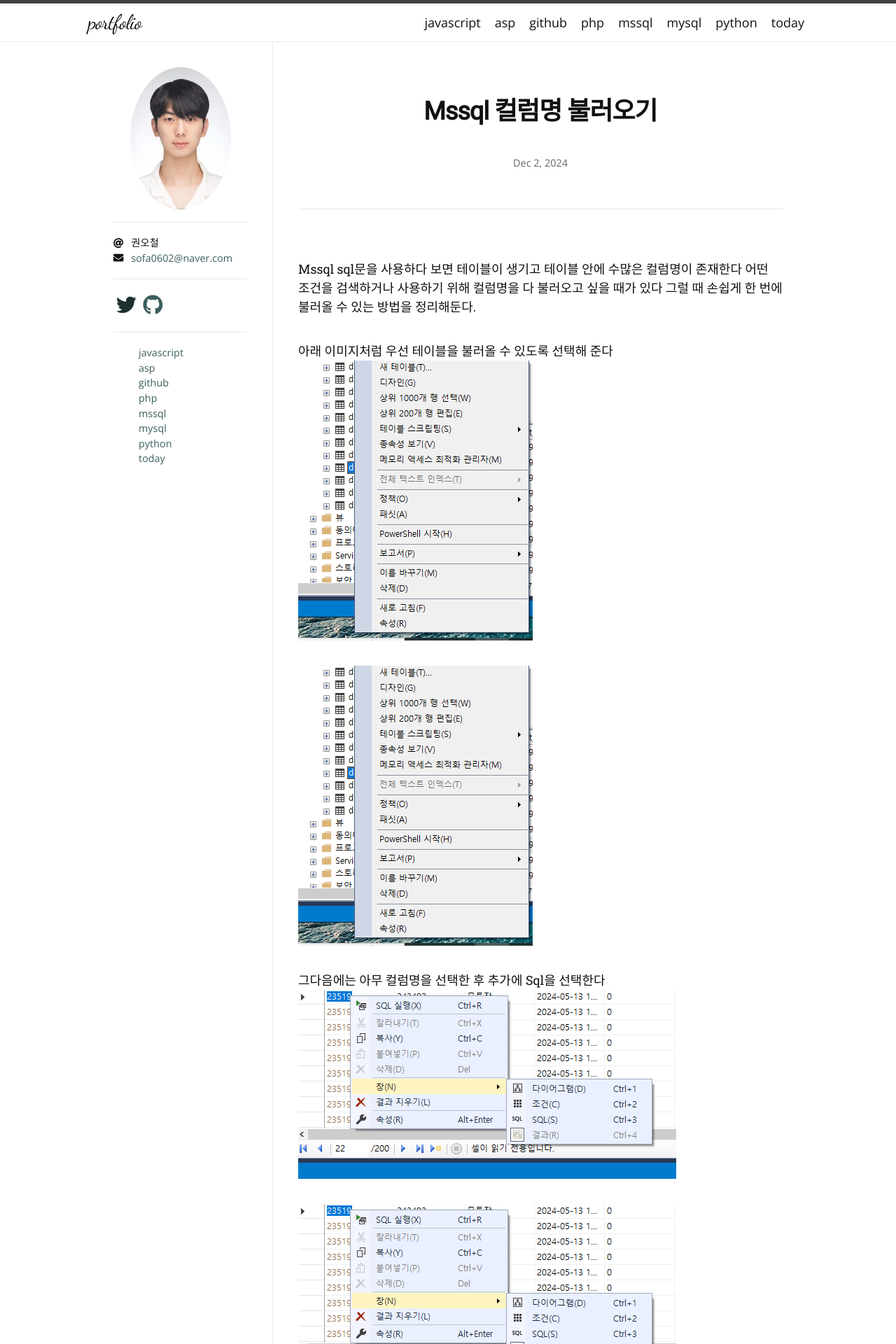
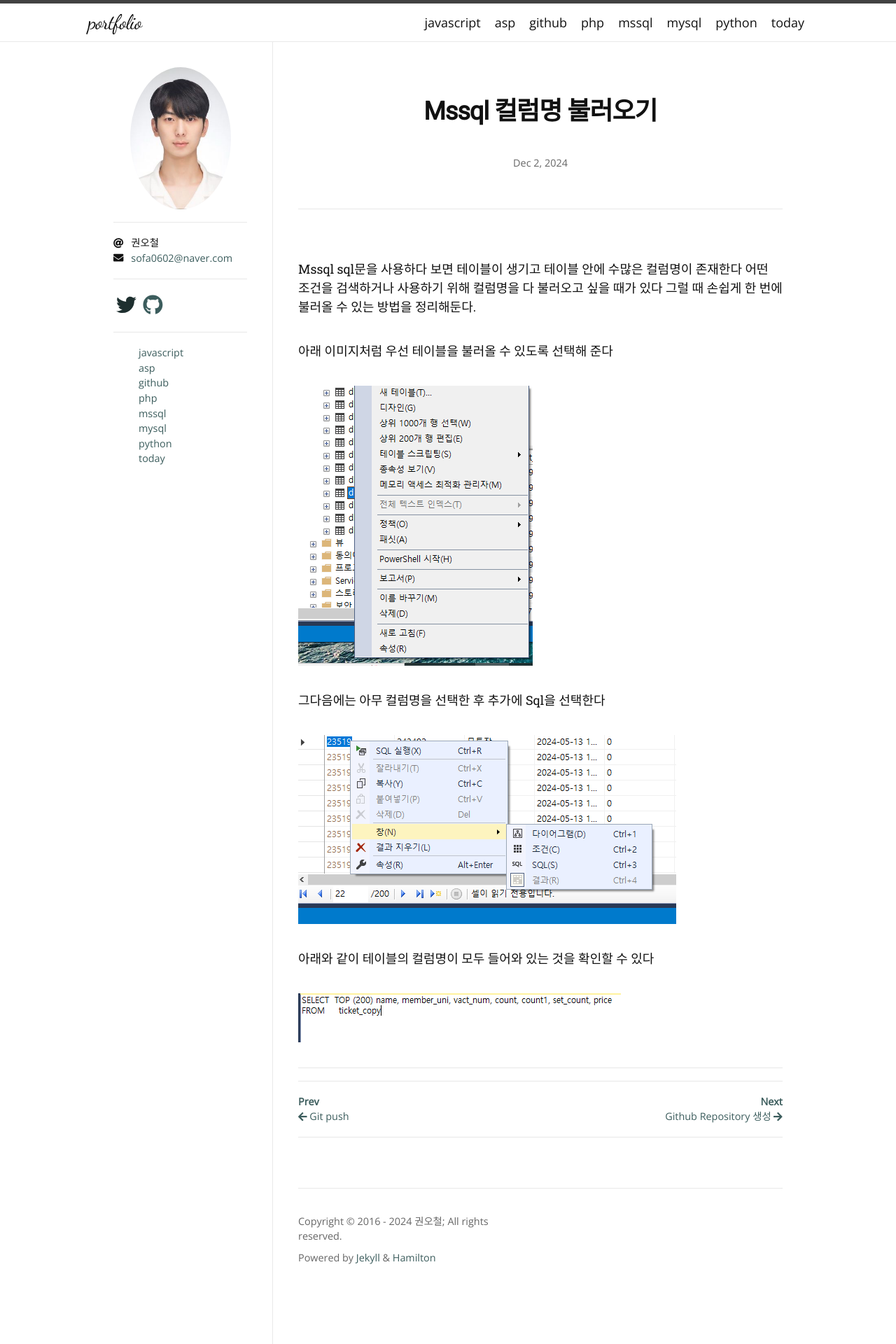
Before and after one commit to kwonohcehol/jekyll-theme-hamilton-master, a Jekyll site: the page built from _posts/2024-12-02-super-long-article.md, in a window 1280 px wide. Shown: the top 1920 px of the page at 70% size. Built offline with Jekyll 4.4.1, drawn with Linux system fonts in a browser that asks for light colours; nearby versions of some CDN libraries; some web fonts are replaced.

Commit message:
2ssdsddd3

```diff
--- a/_posts/2024-12-02-super-long-article.md
+++ b/_posts/2024-12-02-super-long-article.md
@@ -7,19 +7,13 @@ Mssql sql문을 사용하다 보면 테이블이 생기고 테이블 안에 수
 그럴 때 손쉽게 한 번에 불러올 수 있는 방법을 정리해둔다.
 
 아래 이미지처럼 우선 테이블을 불러올 수 있도록 선택해 준다
+
 ![](/mssql1.PNG)
-<figure>
-<img src="/mssql1.PNG">
-</figure>
 
 그다음에는 아무 컬럼명을 선택한 후 추가에 Sql을 선택한다
+
 ![](/mssql2.PNG)
-<figure>
-<img src="/mssql2.PNG">
-</figure>
 
 아래와 같이 테이블의 컬럼명이 모두 들어와 있는 것을 확인할 수 있다
+
 ![](/mssql3.png)
-<figure>
-<img src="/mssql3.PNG">
-</figure>
```
